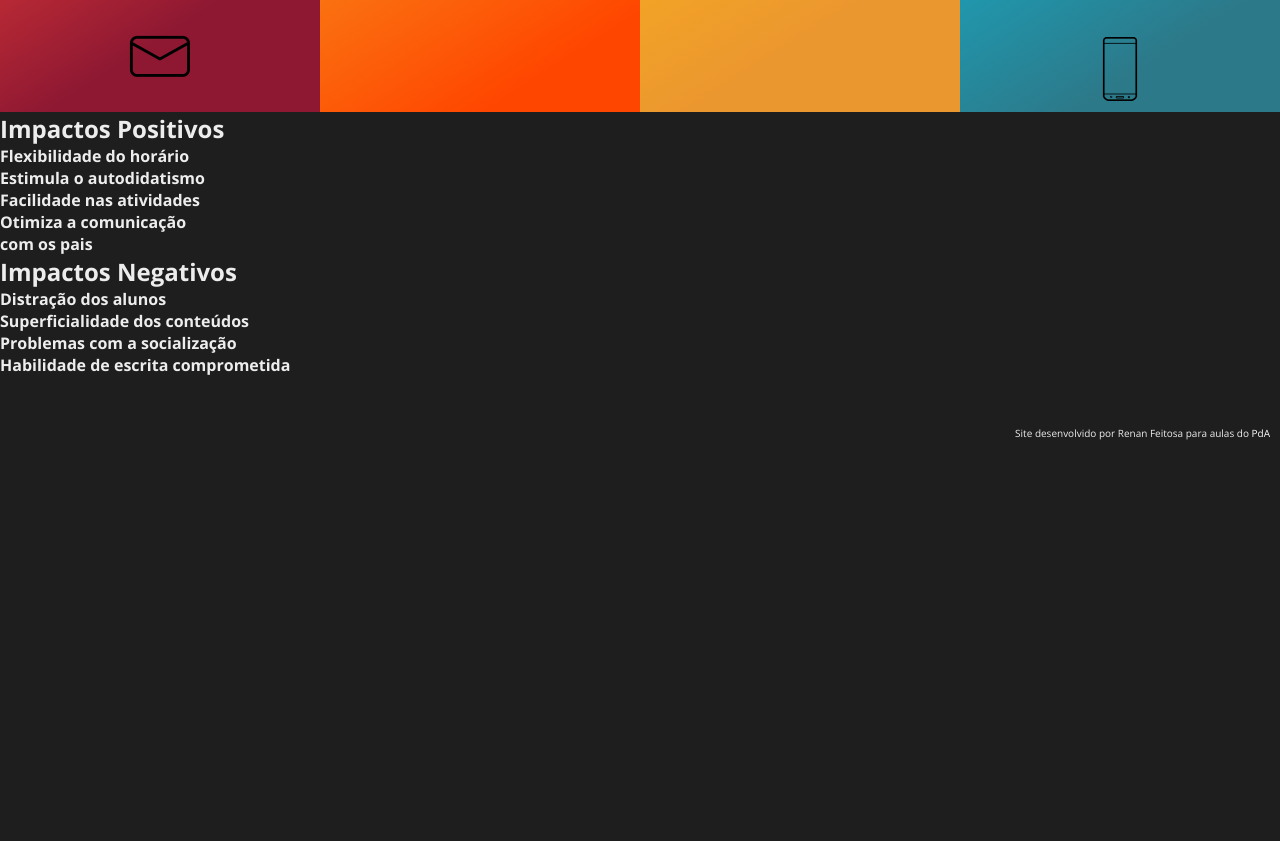
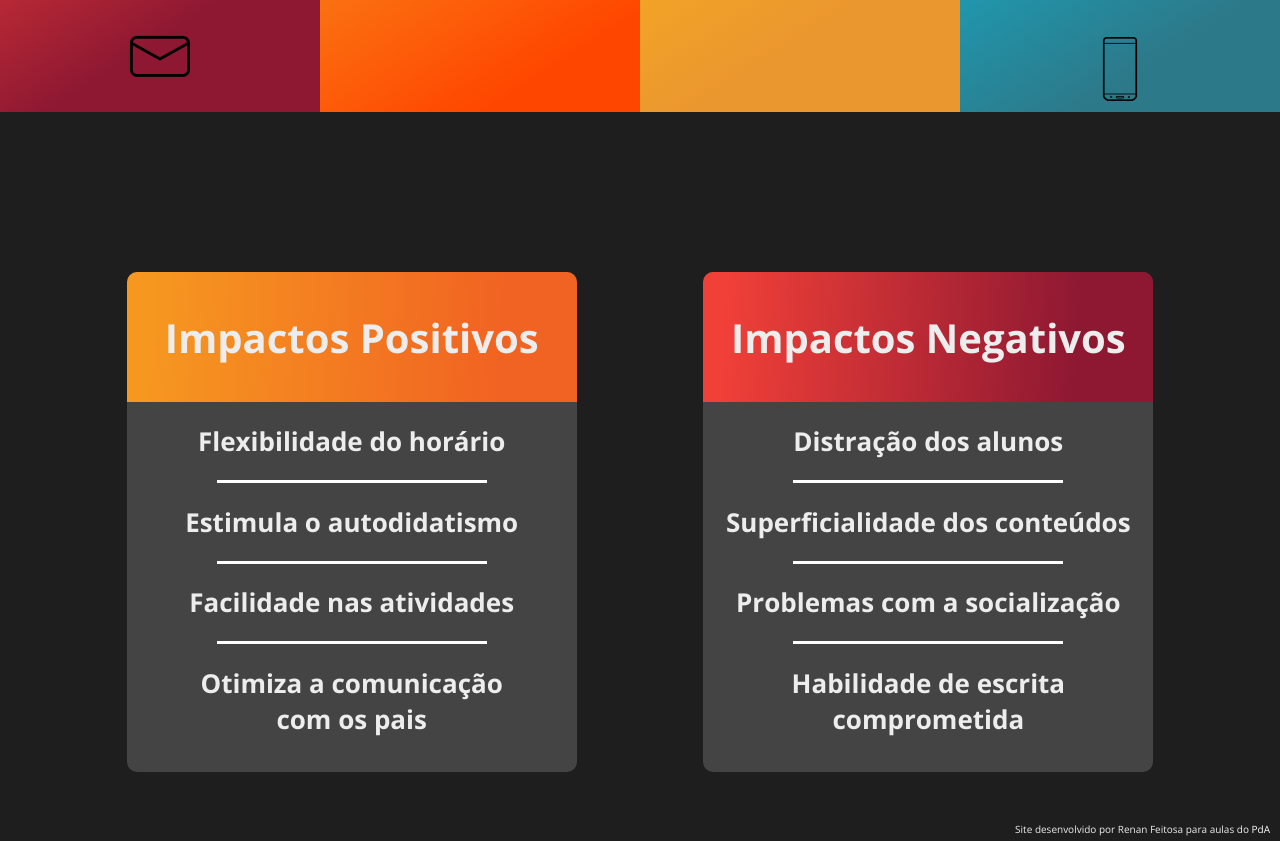
Before and after one commit to rfeit12/transformacao-digital, a plain HTML site: page index.html in a window 1280 px wide. Shown: the part 1804-2645 px from the top of the page. Before the commit the page ends 2249 px from the top, so only its background shows below. Drawn offline with nearby package versions, Linux system fonts and the light colour scheme.

```diff
--- a/style.css
+++ b/style.css
@@ -290,6 +290,64 @@ h3 {
     left: 40%;
 }
 
+
+
+/* IMPACTOS */
+
+#div-impactos {
+    width: 100%;
+    display: flex;
+    justify-content: space-evenly;
+    margin-top: 10em;
+}
+
+.impactos {
+    width: 450px;
+    height: 500px;
+    background-color: #444444;
+    border-radius: 10px 10px 10px 10px;
+}
+
+.titulo-impacto {
+    width: 100%;
+    height: 130px;
+    display: table;
+    border-radius: 10px 10px 0 0;
+}
+
+#impacto-orange {
+    background: linear-gradient(93.81deg, #F69820 4.58%, rgba(246, 152, 32, 0) 82.71%), #F16322;
+}
+
+#impacto-red {
+    background: linear-gradient(93.81deg, #F14038 4.58%, #8E1832 82.71%), #F14038;
+}
+
+.titulo-impacto h2 {
+    width: 100%;
+    height: 100%;
+    display: table-cell;
+    text-align: center;
+    vertical-align: middle;
+    font-size: 40px;
+}
+
+.impactos p {
+    font-size: 26px;
+    text-align: center;
+    margin: 1.3rem 0;
+}
+
+.impactos-divisor {
+    width: 60%;
+    height: 3px;
+    margin: 0 auto;
+    background-color: #FEFFFE;
+}
+
+
+/* FOOTER */
+
 footer {
     margin-top: 5em;
     margin-right: 10px;
```
